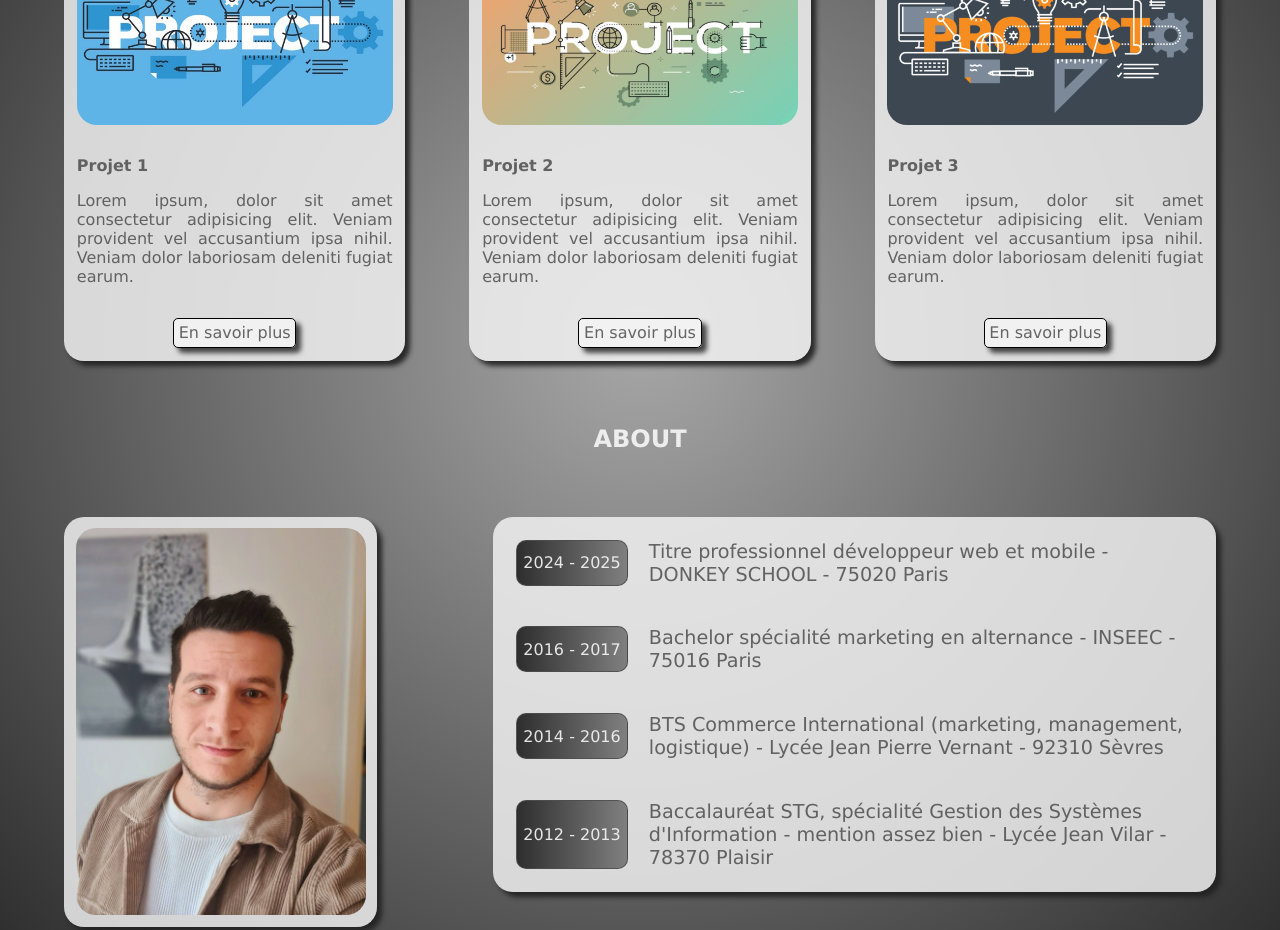
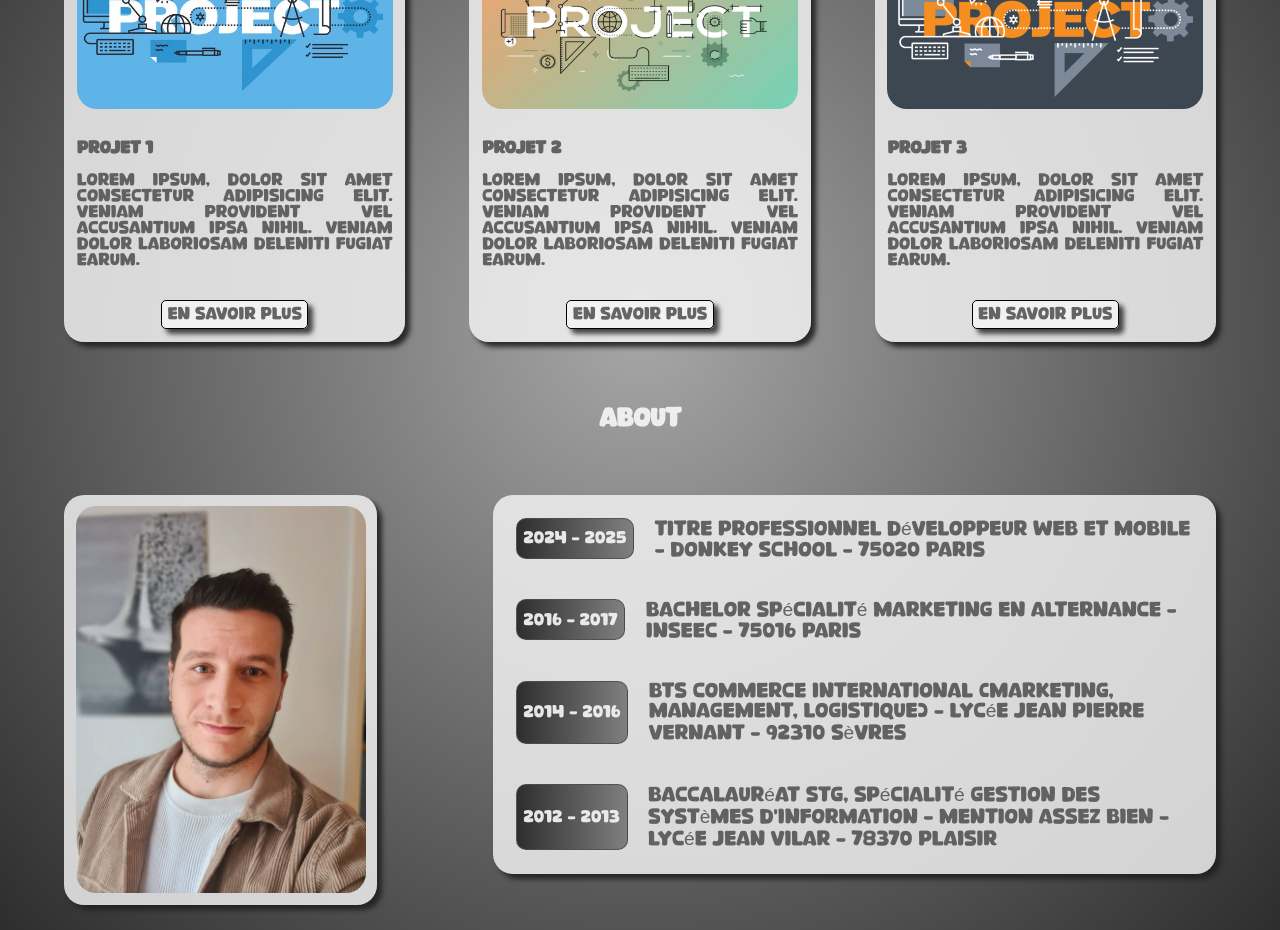
Before and after one commit to Alx78370/Alx78370, a plain HTML site: page page-accueil.html in a window 1280 px wide. Shown: the part 906-1836 px from the top of the page. Drawn offline with Linux system fonts and the light colour scheme.

Commit message:
add fonts

```diff
--- a/style.css
+++ b/style.css
@@ -1,9 +1,13 @@
+@font-face {
+	font-family: boohong;
+  src: url(/fonts/Boohong.otf), src:url(/fonts/Boohong.ttf);
+}
 * {
   margin: 0;
   padding: 0;
   list-style: none;
   text-decoration: none;
-  font-family: Verdana, Geneva, Tahoma, sans-serif;
+  font-family: boohong, sans-serif;
   color: #4e4e4edd;
 }
 body {
```
Also changed, not shown: fonts/Boohong.otf (added), fonts/Boohong.ttf (added), fonts/Super Ocean Personal Use.ttf (added).
